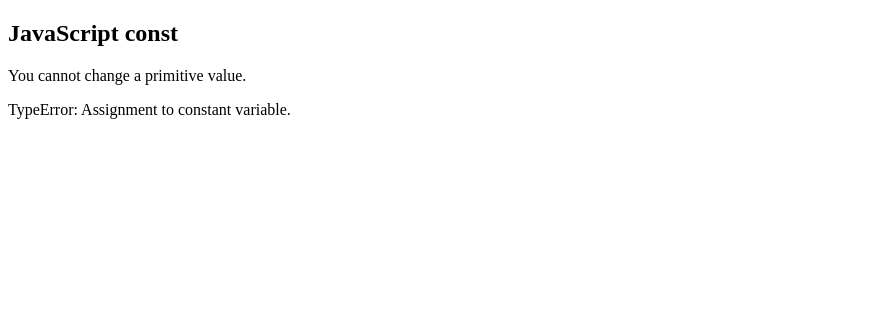
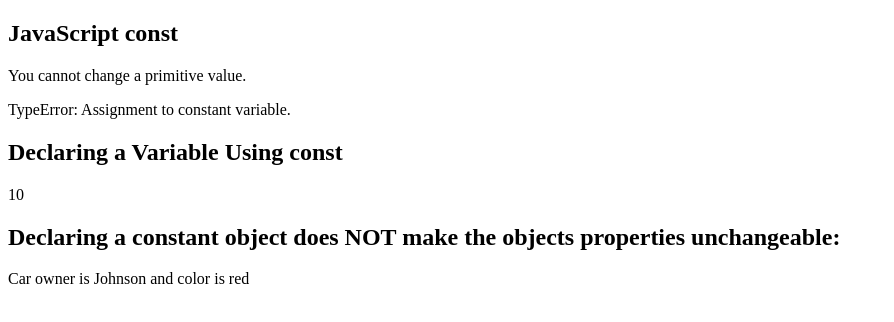
Before and after one commit to rockmelon4u/CodingEveryday, a browser extension: page JS_Tutorial/Const.html in a window 1280 px wide. Shown: the whole page, without its empty margins (0-894 px from the left). Drawn offline with Linux system fonts and the light colour scheme.

Commit message:
Update Const.html

```diff
--- a/JS_Tutorial/Const.html
+++ b/JS_Tutorial/Const.html
@@ -24,6 +24,40 @@
             document.getElementById("demo").innerHTML = err;
         }
     </script>
+
+    <h2>Declaring a Variable Using const</h2>
+
+    <p id="demo1"></p>
+
+    <script>
+        var x = 10;
+        // Here x is 10
+        {
+            const x = 2;
+            // Here x is 2
+        }
+        // Here x is 10
+        document.getElementById("demo1").innerHTML = x;
+    </script>
+
+
+    <h2>Declaring a constant object does NOT make the objects properties unchangeable:</h2>
+
+    <p id="demo3"></p>
+
+    <script>
+        // Create an object:
+        const car = { type: "Fiat", model: "500", color: "white" };
+
+        // Change a property:
+        car.color = "red";
+
+        // Add a property:
+        car.owner = "Johnson";
+
+        // Display the property:
+        document.getElementById("demo3").innerHTML = "Car owner is " + car.owner + " and color is " + car.color;
+    </script>
 </body>
 
 </html>
```
